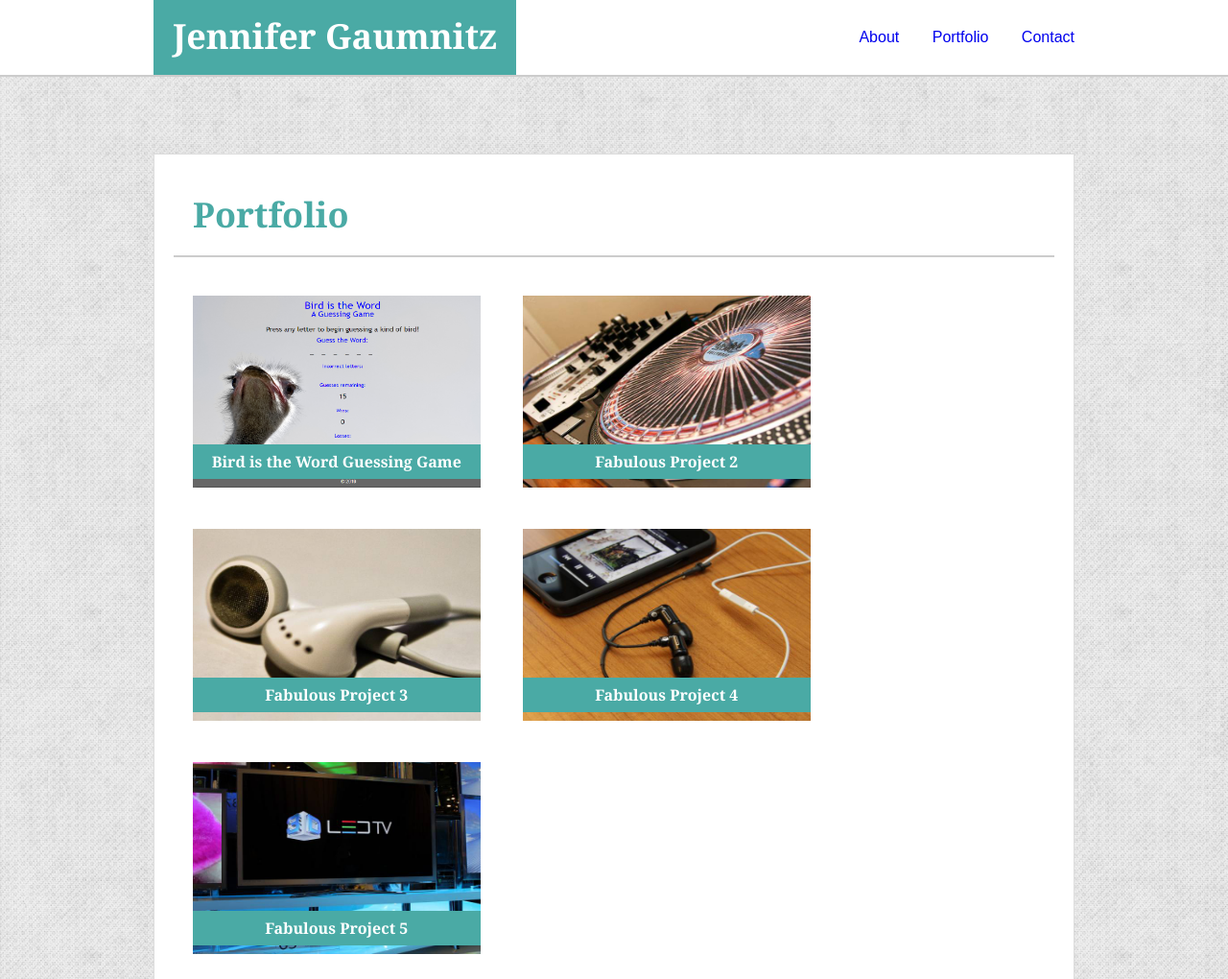
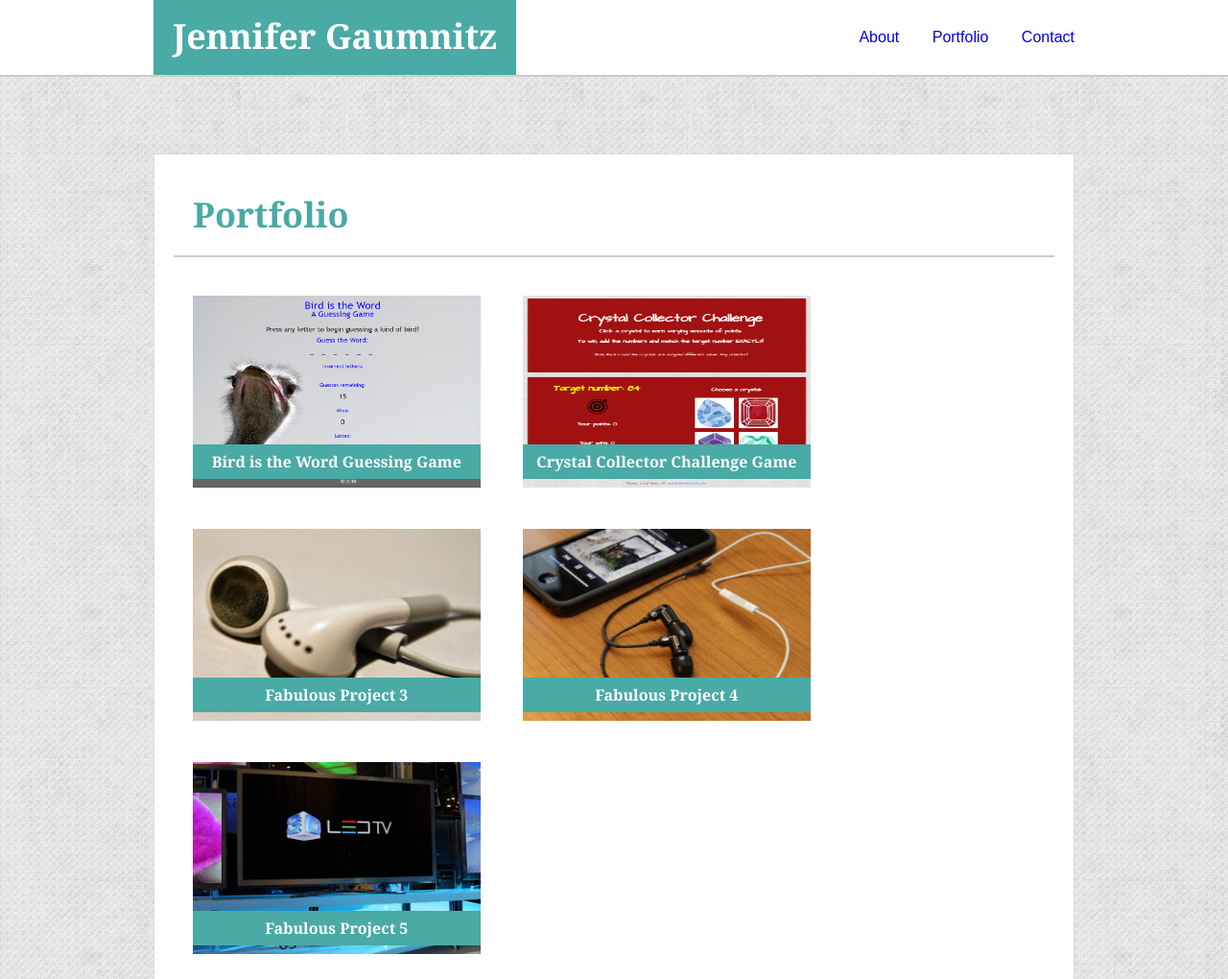
Before and after one commit to JLGaumnitz/Responsive-Portfolio, a plain HTML site: page portfolio.html in a window 1280 px wide. Shown: the top 1020 px of the page at 96% size. Drawn offline with Linux system fonts and the light colour scheme.

Commit message:
added Crystal game to portfolio page

```diff
--- a/portfolio.html
+++ b/portfolio.html
@@ -49,9 +49,9 @@
     </div>
 
     <div class="image_container">
-        <a href="#"><img class="portfolio_images" src="./assets/images/image_2.jpg" alt="Fabulous Project 2"></a>
+        <a href="https://jlgaumnitz.github.io/unit-4-game/" target="_blank"><img class="portfolio_images" src="./assets/images/crystal_collector_challenge_game.PNG" alt="Crystal Collector Challenge Game"></a>
             <div class="text-over-image">
-                 <h3>Fabulous Project 2</h3>
+                 <h3>Crystal Collector Challenge Game</h3>
              </div>
     </div>
 
```
Also changed, not shown: assets/images/crystal_collector_challenge_game.PNG (added).
